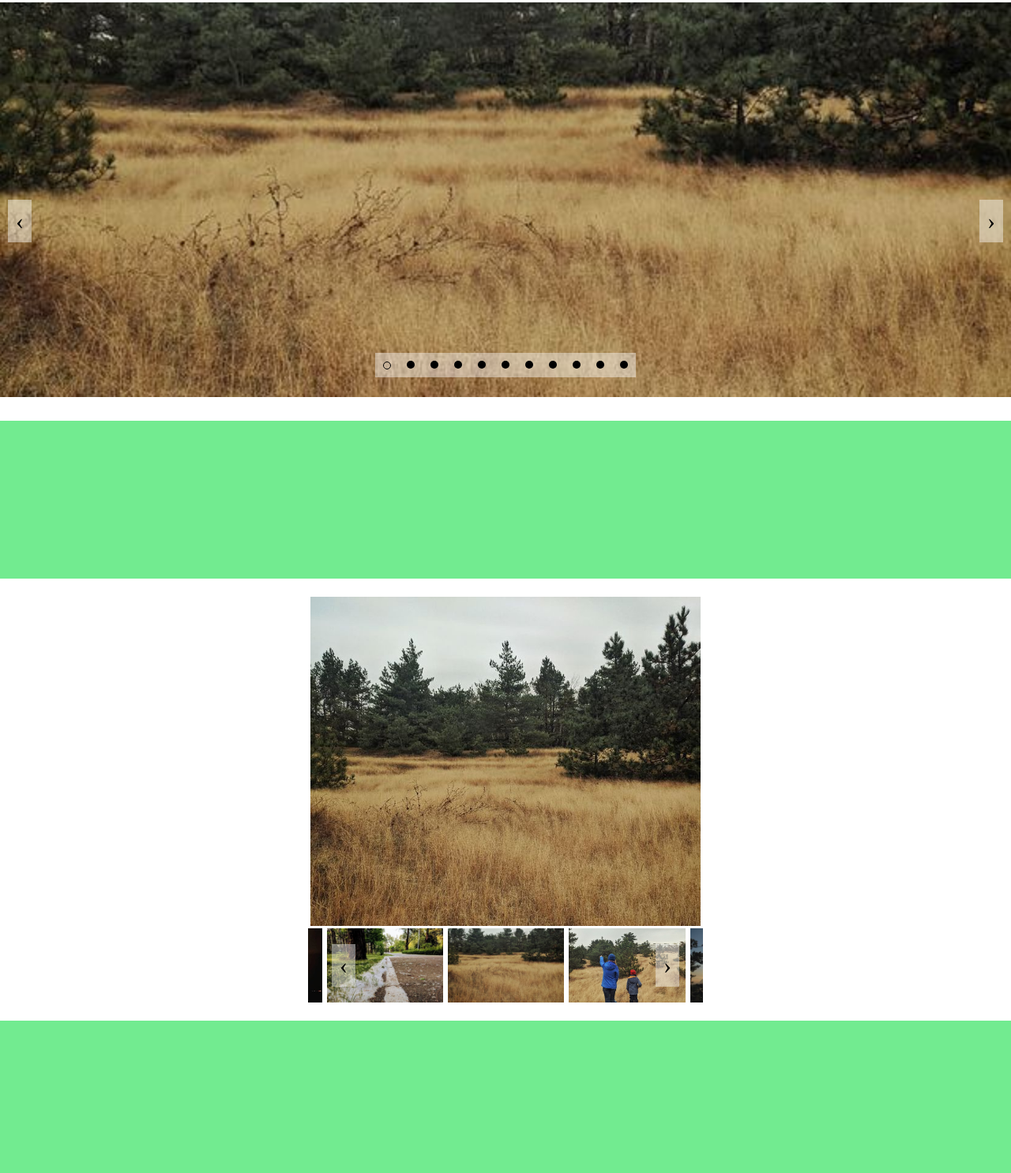
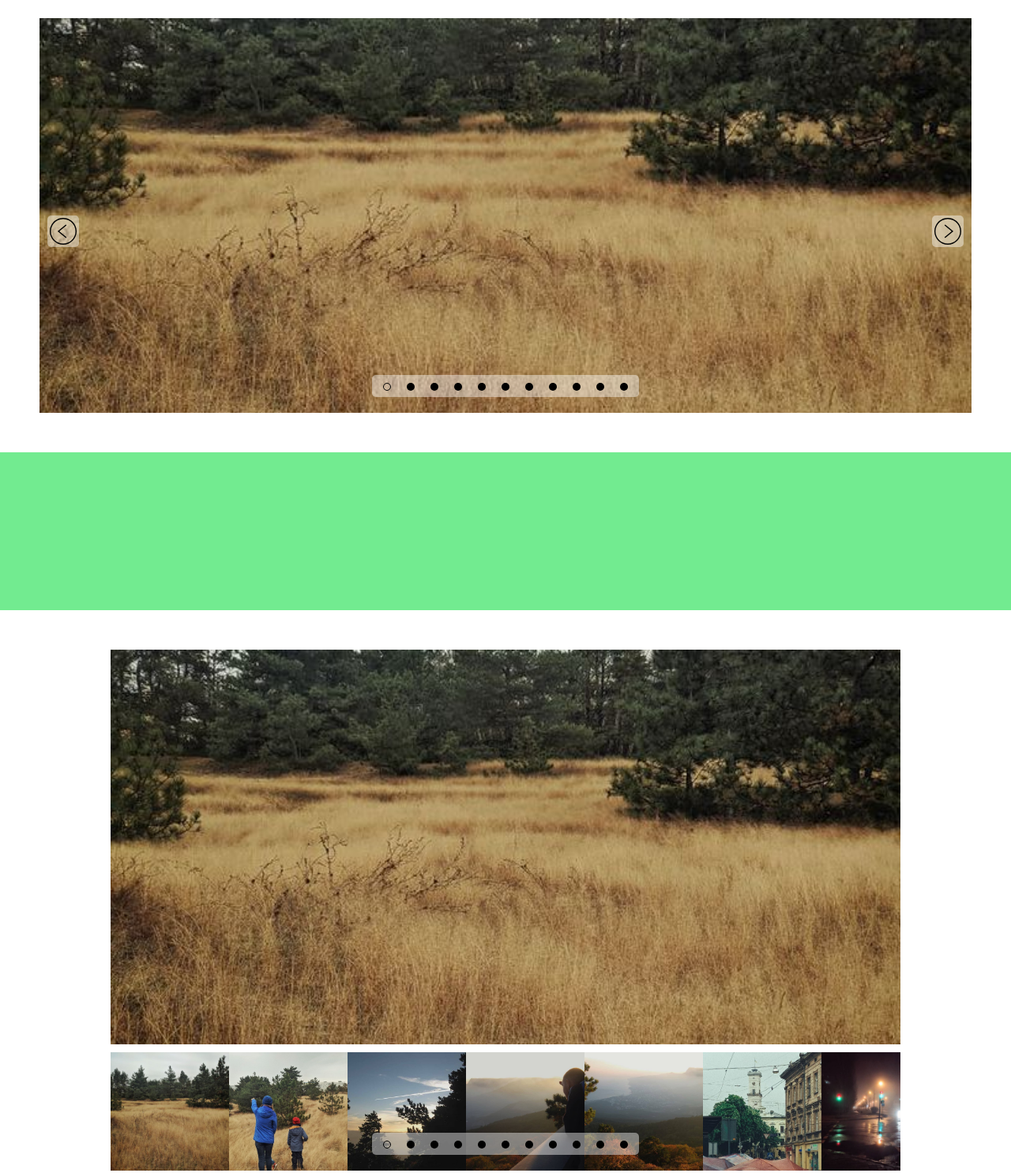
Before and after one commit to igarok88/-libSlickSlider, a plain HTML site: page index.html in a window 1280 px wide. Shown: the part 227-1713 px from the top of the page at 79% size. Drawn offline with nearby package versions, Linux system fonts and the light colour scheme.

Commit message:
slick example

```diff
--- a/index.html
+++ b/index.html
@@ -5,8 +5,7 @@
 		<meta http-equiv="Content-type" content="text/html;charset=UTF-8" />
 		<meta name="format-detection" content="telephone=no" />
 		<meta http-equiv="X-UA-Compatible" content="IE=edge" />
-		<link rel="stylesheet" href="owl.carousel.min.css" />
-		<link rel="stylesheet" href="owl.theme.default.min.css" />
+
 		<link rel="stylesheet" href="style.css" />
 		<!-- <link rel="shortcut icon" href="favicon.ico"> -->
 		<!-- <meta name="robots" content="noindex, nofollow" /> -->
@@ -21,11 +20,11 @@
 		<div class="wrapper">
 			<div class="container">
 				<div class="header"></div>
-				<div class="first-slider"></div>
+				<div class="first-slick-slider"></div>
 				<div class="block"></div>
-				<div class="second-slider">
-					<div class="second-slider-current fade-in-image"></div>
-					<div class="second-slider-carousel"></div>
+				<div class="second-slick-slider">
+					<div class="second-slick-slider-big"></div>
+					<div class="second-slick-slider-small"></div>
 				</div>
 				<div class="block"></div>
 			</div>
@@ -35,7 +34,7 @@
 			type="text/javascript"
 			src="//cdn.jsdelivr.net/npm/slick-carousel@1.8.1/slick/slick.min.js"
 		></script>
-		<script src="owl.carousel.min.js"></script>
+
 		<script src="main.js"></script>
 	</body>
 </html>
--- a/main.js
+++ b/main.js
@@ -1,57 +1,48 @@
-const firstSlider = document.querySelector(".first-slider");
-const secondSlider = document.querySelector(".second-slider-carousel");
+const firstSlickSlider = document.querySelector(".first-slick-slider");
+const secondSlickSliderBig = document.querySelector(".second-slick-slider-big");
+const secondSlickSliderSmall = document.querySelector(
+	".second-slick-slider-small"
+);
 
 function slideUpploadContent(slider) {
 	for (let i = 1; i < 12; i++) {
 		let div = document.createElement("div");
 		let img = document.createElement("img");
-		img.classList.add("owl-lazy");
 		// img.setAttribute("src", `img/${i}.jpg`);
 		// img.setAttribute("alt", `${i}.jpg`);
-		img.setAttribute("data-src", `img/${i}.jpg`);
+		img.setAttribute("data-lazy", `img/${i}.jpg`);
 		div.prepend(img);
 		slider.prepend(div);
 	}
 }
 
-if (firstSlider) {
-	slideUpploadContent(firstSlider);
+if (firstSlickSlider) {
+	slideUpploadContent(firstSlickSlider);
 }
-if (secondSlider) {
-	slideUpploadContent(secondSlider);
+if (secondSlickSliderBig && secondSlickSliderSmall) {
+	slideUpploadContent(secondSlickSliderBig);
+	slideUpploadContent(secondSlickSliderSmall);
 }
 
 $(document).ready(function () {
-	$(".first-slider").owlCarousel({
-		items: 1,
-		loop: true,
-		lazyLoad: true,
-		lazyLoadEager: 2,
+	$(".first-slick-slider").slick({
+		lazyLoad: "ondemand",
+		dots: true,
+		slidesToShow: 1,
+		fade: true,
 	});
-
-	var secondSliderCurrent = $(".second-slider-current");
-
-	$(".second-slider-carousel")
-		.owlCarousel({
-			loop: true,
-			lazyLoad: true,
-			lazyLoadEager: 2,
-			dots: false,
-			center: true,
-			mouseDrag: false,
-		})
-		.on("changed.owl.carousel", changeSecondSliderCurrent);
-
-	function changeSecondSliderCurrent() {
-		secondSliderCurrent.empty();
-
-		var secondSliderCarouselItems = $(".second-slider .owl-item");
-
-		secondSliderCarouselItems.each(function (index, item) {
-			if ($(this).hasClass("center")) {
-				$(this).clone().appendTo(secondSliderCurrent);
-			}
-		});
-	}
-	changeSecondSliderCurrent();
+	$(".second-slick-slider-big").slick({
+		lazyLoad: "ondemand",
+		asNavFor: ".second-slick-slider-small",
+		fade: true,
+		arrows: false,
+	});
+	$(".second-slick-slider-small").slick({
+		lazyLoad: "progressive",
+		asNavFor: ".second-slick-slider-big",
+		variableWidth: true,
+		focusOnSelect: true,
+		dots: true,
+		arrows: false,
+	});
 });
--- a/style.css
+++ b/style.css
@@ -86,8 +86,50 @@ h6 {
 	font-size: inherit;
 	font-weight: inherit;
 }
-.container {
+
+/* Слайдер */
+.slick-slider {
+}
+/* ограничивающая оболочка */
+.slick-list {
 	overflow: hidden;
+}
+/* лента слайдов */
+.slick-track {
+	display: flex;
+	align-items: flex-start;
+}
+/* слайд */
+.slick-slide {
+}
+/* слайд активный */
+.slick-slide.slick-active {
+}
+/* слайд основной */
+.slick-slide.slick-current {
+}
+/* слайд по центру */
+.slick-slide.slick-center {
+}
+
+/* стрелка */
+.slick-arrow {
+}
+/* стрелка влево */
+.slick-arrow.slick-prev {
+}
+/* стрелка вправо */
+.slick-arrow.slick-next {
+}
+/* стрелка не активна */
+.slick-arrow.slick-disabled {
+}
+/* точки слайдера */
+.slick-dots {
+}
+.slick-dots li {
+}
+.slick-dots button {
 }
 
 .header {
@@ -98,15 +140,100 @@ h6 {
 	padding: 100px;
 	background-color: rgb(114, 235, 144);
 }
+/* конкретный слайдер */
+.first-slick-slider {
+	position: relative;
+	margin: 50px;
+	border: 10px;
+}
+.first-slick-slider .slick-list {
+	overflow: hidden;
+}
+.first-slick-slider .slick-slide {
+}
+.first-slick-slider img {
+	width: 100%;
+	height: 500px;
+	object-fit: cover;
+}
+.first-slick-slider .slick-arrow {
+	position: absolute;
+	top: 50%;
+	z-index: 1001;
+	font-size: 0;
+	background: url("../img/arrow.svg") center / 85% no-repeat;
+	width: 30px;
+	height: 30px;
+	background-color: rgba(255, 255, 255, 0.432);
+	border-radius: 5px;
+	padding: 20px;
+	transition: 0.3s ease all;
+}
+.first-slick-slider .slick-arrow:hover {
+	background-color: rgba(255, 255, 255, 0.61);
+}
+.first-slick-slider .slick-arrow.slick-prev {
+	left: 10px;
+	transform: rotate(-180deg);
+}
 
-.fade-in-image img {
-	animation: fadeIn 0.3s;
+.first-slick-slider .slick-arrow.slick-next {
+	right: 10px;
 }
-@keyframes fadeIn {
-	0% {
-		opacity: 0;
-	}
-	100% {
-		opacity: 1;
-	}
+.first-slick-slider .slick-dots,
+.second-slick-slider-small .slick-dots {
+	z-index: 1001;
+	position: absolute;
+	left: 50%;
+	transform: translateX(-50%);
+	bottom: 20px;
+	display: flex;
+	align-items: center;
+	justify-content: center;
+	background-color: rgba(255, 255, 255, 0.432);
+	padding: 4px 4px 8px;
+	border-radius: 5px;
 }
+.first-slick-slider .slick-dots li,
+.second-slick-slider-small .slick-dots li {
+	list-style: none;
+	margin: 0 10px;
+}
+.first-slick-slider .slick-dots button,
+.second-slick-slider-small .slick-dots button {
+	transition: 0.3s ease all;
+	font-size: 0;
+	width: 10px;
+	height: 10px;
+	background-color: #000;
+	border-radius: 50%;
+}
+.first-slick-slider .slick-dots button:hover,
+.second-slick-slider-small .slick-dots button:hover {
+	background-color: rgba(0, 0, 0, 0.521);
+}
+.first-slick-slider .slick-dots li.slick-active button,
+.second-slick-slider-small .slick-dots li.slick-active button {
+	background-color: transparent;
+	border: 1px solid #000;
+}
+.second-slick-slider {
+	max-width: 1000px;
+	margin: 50px auto;
+}
+.second-slick-slider-big {
+}
+.second-slick-slider-big img {
+	width: 100%;
+	height: 500px;
+	object-fit: cover;
+}
+.second-slick-slider-small {
+	margin: 10px 0;
+	position: relative;
+}
+.second-slick-slider-small img {
+	width: 150px;
+	height: 150px;
+	object-fit: cover;
+}
```
Also changed, not shown: owl.carousel.min.css (deleted), owl.carousel.min.js (deleted), owl.theme.default.min.css (deleted).
